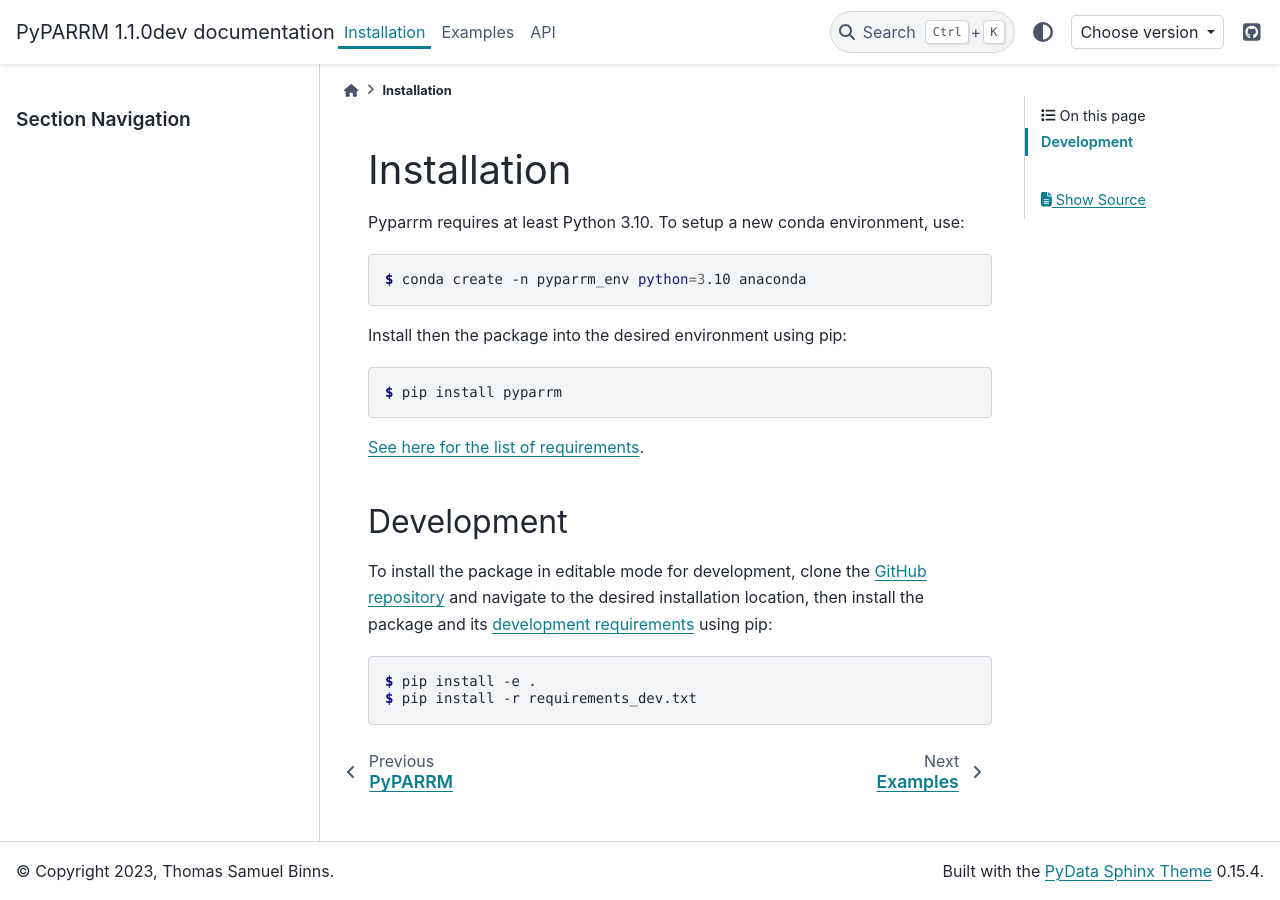
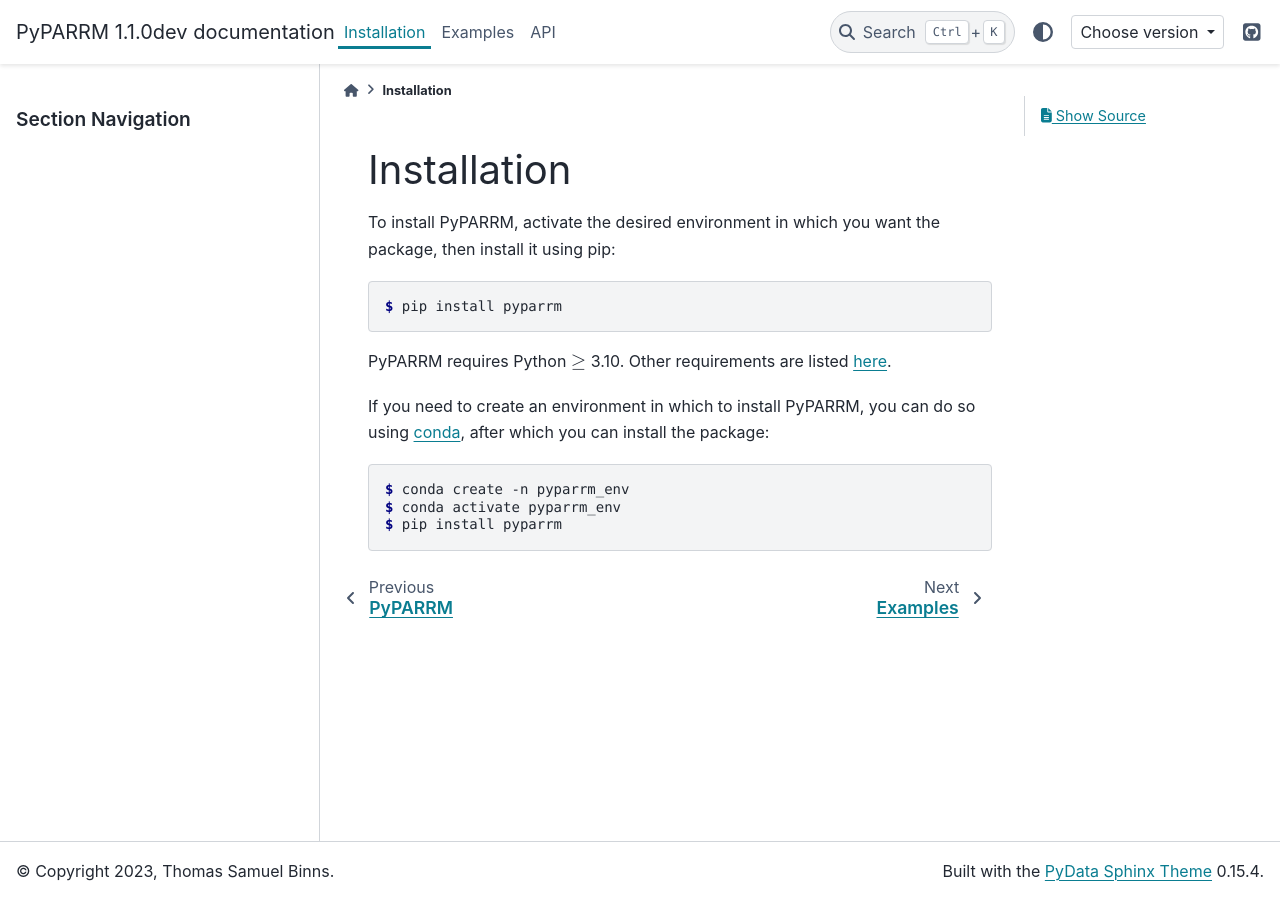
Before and after one commit to neuromodulation/PyPARRM, a Sphinx documentation site: the page built from docs/source/installation.rst, in a window 1280 px wide. Built offline with Sphinx 7.4.7 and the PyData theme 0.15.4, drawn with Linux system fonts in a browser that asks for light colours; pages that are not in the unit, such as notebooks, are missing from menus; comment, search, counter and statistics services are not loaded.

Commit message:
updated docs

```diff
--- a/docs/source/installation.rst
+++ b/docs/source/installation.rst
@@ -1,30 +1,22 @@
 Installation
 ============
 
-Pyparrm requires at least Python 3.10. To setup a new conda environment, use:
-
-.. code-block:: console
-
-    $ conda create -n pyparrm_env python=3.10 anaconda
-
-Install then the package into the desired environment using pip:
+To install PyPARRM, activate the desired environment in which you want the
+package, then install it using pip:
 
 .. code-block:: console
 
     $ pip install pyparrm
 
-`See here for the list of requirements <_static/requirements.txt>`_.
+PyPARRM requires Python :math:`\ge` 3.10. Other requirements are listed `here
+<_static/requirements.txt>`_.
 
-Development
------------
-
-To install the package in editable mode for development, clone the `GitHub
-repository <https://github.com/neuromodulation/pyparrm/tree/main>`_ and
-navigate to the desired installation location, then install the package and its
-`development requirements <https://github.com/neuromodulation/pyparrm/tree/main/requirements_dev.txt>`_
-using pip:
+If you need to create an environment in which to install PyPARRM, you can do so
+using `conda <https://docs.conda.io/en/latest/>`_, after which you can install
+the package:
 
 .. code-block:: console
 
-    $ pip install -e .
-    $ pip install -r requirements_dev.txt
+    $ conda create -n pyparrm_env
+    $ conda activate pyparrm_env
+    $ pip install pyparrm
```
Also changed, not shown: docs/source/development.rst (added, +50 -0 lines), docs/source/index.rst (+14 -6 lines).
